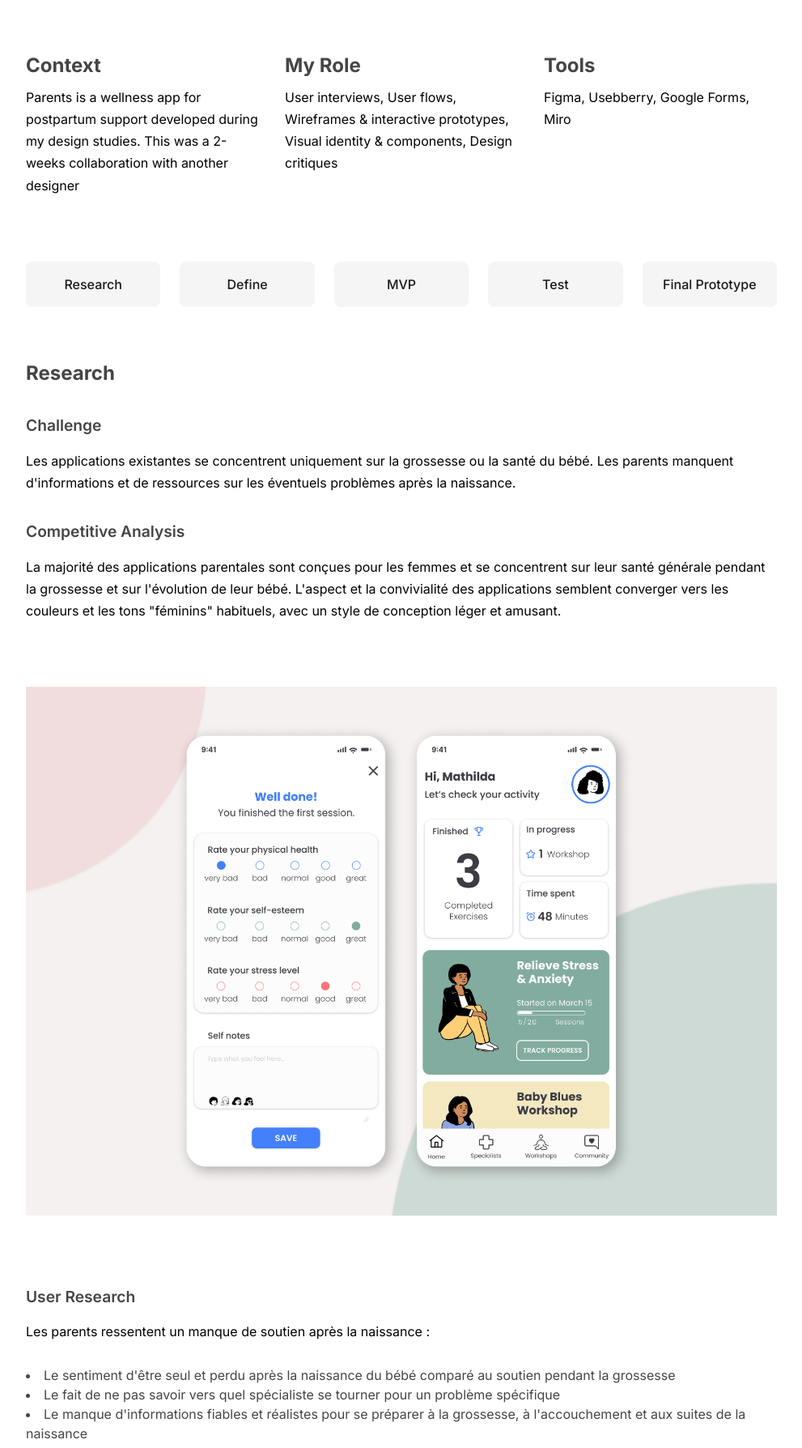
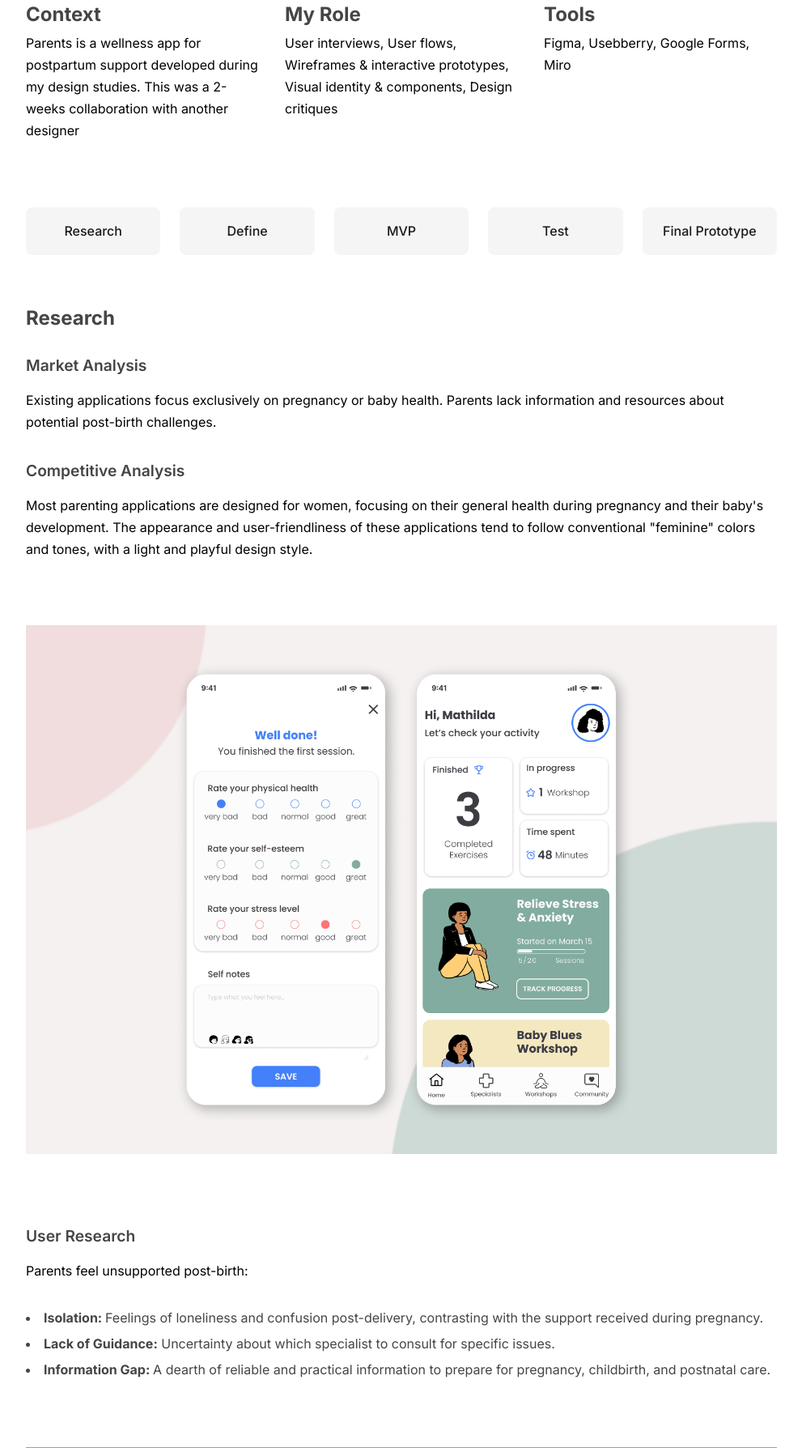
Before and after one commit to camillemennesson/my-portfolio, a PHP site: page /Parents.html in a window 1280 px wide. Shown: the part 894-2682 px from the top of the page at 81% size, without its empty margins (144-1135 px from the left). Run offline with PHP 8.4, Linux system fonts and the light colour scheme.

Commit message:
update Parents.html and style.css

```diff
--- a/Parents.html
+++ b/Parents.html
@@ -86,49 +86,38 @@
 
     <div id="research">
         <h3>Research</h3>
-        <h4> Challenge</h4>
-            <p>Les applications existantes se concentrent
-            uniquement sur la grossesse ou la santé du
-            bébé. Les parents manquent d'informations
-             et de ressources sur les éventuels problèmes
-              après la naissance.
+        <h4> Market Analysis</h4>
+            <p>Existing applications focus exclusively on pregnancy or baby health.
+                 Parents lack information and resources about potential post-birth challenges.
             </p>
         <h4> Competitive Analysis</h4>
-        <p> La majorité des applications parentales sont
-            conçues pour les femmes et se concentrent sur
-             leur santé générale pendant la grossesse et
-             sur l'évolution de leur bébé. L'aspect et
-            la convivialité des applications semblent
-            converger vers les couleurs et les tons
-            "féminins" habituels, avec un style de
-            conception léger et amusant.
+        <p> Most parenting applications are designed for women,
+            focusing on their general health during pregnancy and
+            their baby's development. The appearance and user-friendliness of
+             these applications tend to follow conventional "feminine" colors and
+              tones, with a light and playful design style.
         </p>
         <div class="image-item">
             <img src="Images/parents overview.png" alt="Description of image 1" class="site-image">
         </div>
         <h4>User Research</h4>
-        <p> Les parents ressentent un manque de soutien après
-             la naissance :
+        <p> Parents feel unsupported post-birth:
             <br><br>
-            <li>Le sentiment d'être seul et perdu après la naissance
-                du bébé comparé au soutien pendant la grossesse</li>
-             <li>Le fait de ne pas savoir vers quel spécialiste se
-             tourner pour un problème spécifique</li>
-             <li>Le manque d'informations fiables et réalistes
-            pour se préparer à la grossesse, à l'accouchement
-            et aux suites de la naissance</li>
-        </p>
+            <li><b>Isolation: </b>Feelings of loneliness and confusion post-delivery,
+                contrasting with the support received during pregnancy.</li>
+             <li><b>Lack of Guidance:</b> Uncertainty about which specialist to
+                 consult for specific issues.</li>
+             <li><b>Information Gap: </b> A dearth of reliable and practical
+                 information to prepare for pregnancy, childbirth, and postnatal care.</li>
+                </p>
 
         <div class="banner">
             <h3>At the end of research</h3>
-            <p>Les parents ont besoin de trouver un soutien
-                 physique et psychologique après la naissance
-                  parce qu'ils ne savent pas où chercher et à
-                  qui s'adresser pour obtenir une aide fiable.
-            <br><br>Je pense que l'accès à des ateliers et à des exercices
-                approfondis sur les questions liées à l'après-accouchement
-                les aidera à traverser positivement cette période
-                postnatale.
+            <p>Parents need physical and psychological support post-birth:
+           they struggle to find reliable support and guidance after childbirth,
+            unsure of where to look or whom to approach.
+            <br><br> I believe that access to workshops and in-depth exercises focused on
+            postnatal issues will help them navigate this period positively.
             </p>
         </div>
 
--- a/style.css
+++ b/style.css
@@ -39,6 +39,10 @@ p {
     line-height: 1.7rem;
 }
 
+li {
+    line-height: 2rem;
+    }
+
 .paragraph li {
     line-height: 1.7rem;
     margin: 1rem;
@@ -53,7 +57,7 @@ p {
 
 body {
     font-family: 'Inter', sans-serif;
-    line-height: 1.5;
+    line-height: 1.7rem;
     min-height: 100vh;
     margin: 0;
     padding:0;
```
